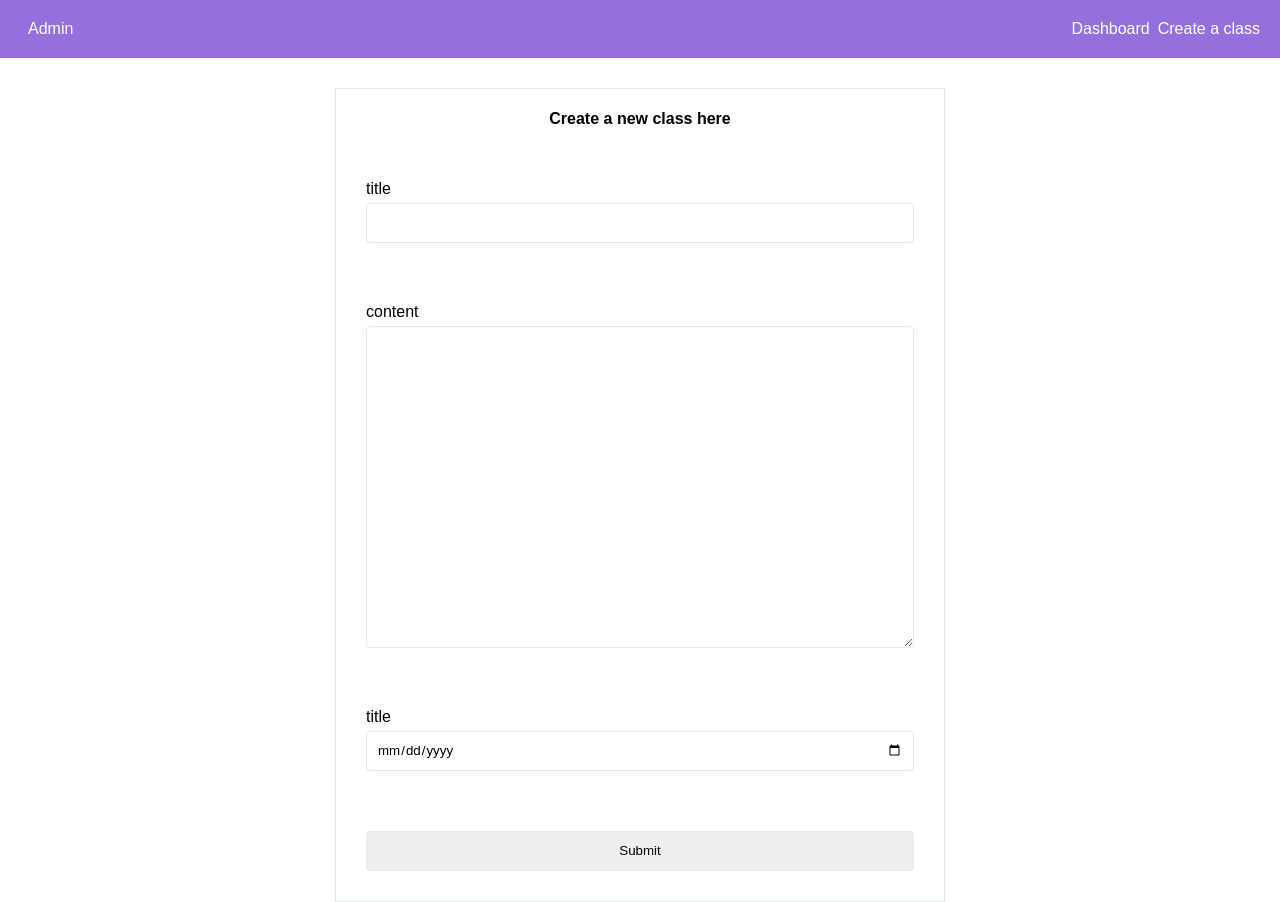
After one commit to neil-mc-m/code-school-php, a PHP site: page /admin/classes.php in a window 1280 px wide. The commit adds this page. Run offline with PHP 8.4, Linux system fonts and the light colour scheme.

Commit message:
admin area, html and css

```diff
--- /dev/null
+++ b/admin/classes.php
@@ -0,0 +1,45 @@
+<?php
+session_start();
+include '../config/dbconfig.php';
+$connection = getConnection();
+
+if (!empty($_POST['title']) && !empty($_POST['content']) && !empty($_POST['date'])) {
+    $statement = $connection->prepare("INSERT INTO class VALUES (DEFAULT, ?, ?, DEFAULT, ?)");
+    $now = 'NOW()';
+    $statement->bind_param('sss', $_POST['title'],$_POST['content'], $_POST['date']);
+    $statement->execute();
+    if ($statement->affected_rows === 1) {
+        echo "class created";
+        header('Location: classes.php');
+    }
+}
+?>
+
+
+<!DOCTYPE html>
+<html lang="en">
+<body>
+<link rel="stylesheet" href="./css/style.css">
+<?php include './includes/admin_nav.php';?>
+<main>
+    <form action="" method="post" id="createClassForm">
+        <h4>Create a new class here</h4>
+        <div class="form-input">
+            <label for="title">title</label>
+            <input id="title" type="text" name="title">
+        </div>
+        <div class="form-input">
+            <label for="content">content</label>
+            <textarea rows=20 name="content" id="content"></textarea>
+        </div>
+        <div class="form-input">
+            <label for="date">title</label>
+            <input id="date" type="date" name="date">
+        </div>
+        <div class="form-input">
+            <input type="submit">
+        </div>
+    </form>
+</main>
+</body>
+</html>
--- /dev/null
+++ b/admin/css/style.css
@@ -0,0 +1,72 @@
+* {
+    box-sizing: border-box;
+    font-family: sans-serif;
+}
+
+html,
+body {
+    height: 100%;
+    margin: 0;
+    padding: 0;
+}
+
+nav {
+    display: flex;
+    justify-content: end;
+    background: mediumpurple;
+    padding: 20px;
+}
+
+nav div {
+    flex-grow: 1
+}
+
+nav a {
+    text-decoration: none;
+    color: white;
+    margin-left: 8px;
+}
+
+main {
+    margin: 30px;
+}
+
+#createClassForm {
+    border: 1px solid #ECE6E6;
+    display: flex;
+    justify-content: center;
+    flex-direction: column;
+    width: 50%;
+    margin: 20px auto
+}
+
+#createClassForm h4 {
+    text-align: center;
+}
+
+.form-input {
+    display: flex;
+    flex-direction: column;
+    margin: 30px;
+}
+
+.form-input input {
+    height: 40px;
+}
+
+.form-input label {
+    margin-bottom: 5px;
+}
+
+.form-input input,textarea {
+    border: 1px solid #ECE6E6;
+    border-radius: 4px;
+    padding: 10px;
+}
+.class-row {
+    padding: 10px;
+}
+
+.class-row:nth-child(even) {
+    background-color: #F5F9EF;
+}
--- /dev/null
+++ b/admin/includes/admin_nav.php
@@ -0,0 +1,9 @@
+<header>
+    <nav>
+        <div>
+            <a href="">Admin</a>
+        </div>
+        <a href="./dashboard.php">Dashboard</a>
+        <a href="./classes.php">Create a class</a>
+    </nav>
+</header>
--- a/config/dbconfig.php
+++ b/config/dbconfig.php
@@ -1,14 +1,10 @@
 <?php
-$password = 'IePcLP7umU2xAS)g';
-$userName = 'php-user';
-$databaseName = 'dublin-code-school';
-$host = 'localhost';
 
 function getConnection()
 {
     $user = 'php';
     $pass = 'M4Os6]Oklr0!AgJ8';
-    $databaseName = 'code-school';
+    $databaseName = 'dublin-code-school';
     $host = 'localhost';
 
     return mysqli_connect($host, $user, $pass, $databaseName, 8889);
--- a/login.php
+++ b/login.php
@@ -5,6 +5,7 @@
     <input type="text" name="password" id="password"/>
     <input type="submit">Login</input>
 </form>
+<a href="signup.php">signup</a>
 <?php
 session_start();
 include 'debug.php';
@@ -12,3 +13,7 @@ include 'debug.php';
 if (isset($_SESSION['error_message'])) {
     echo $_SESSION['error_message'];
 }
+
+if (isset($_SESSION['success'])) {
+    echo $_SESSION['success'];
+}
```
Also changed, not shown: admin/dashboard.php (added, +29 -0 lines), log-me-in.php (+12 -10 lines), signup.php (added, +27 -0 lines), sql/classes.sql (added, +8 -0 lines).
